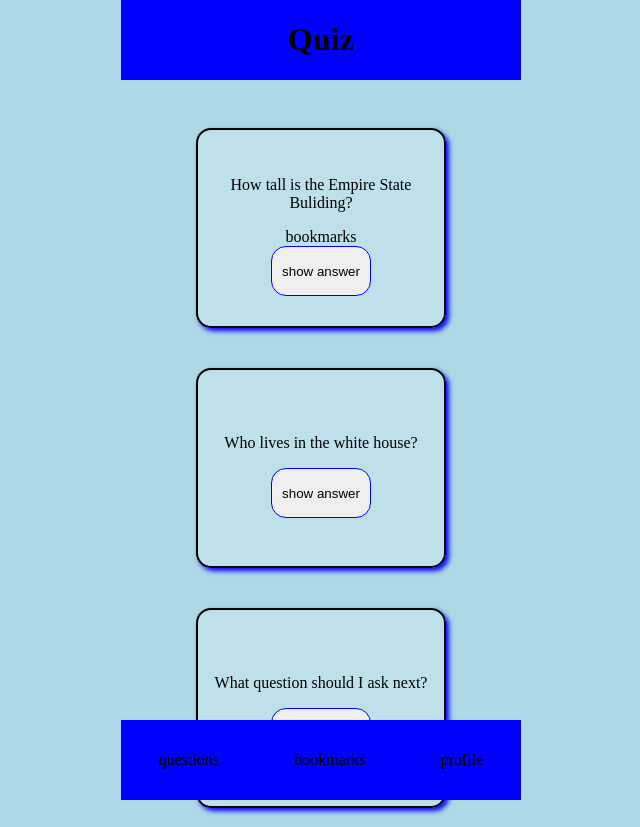
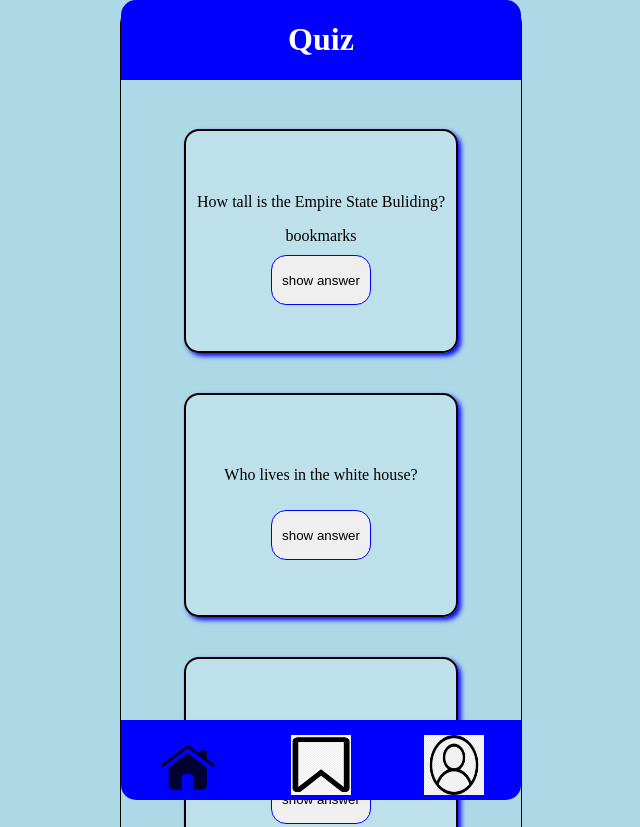
Before and after one commit to JohannaHopp/quiz-app, a plain HTML site: page index.html in a window 1280 px wide. Shown: the top 827 px of the page, without its empty margins (319-959 px from the left). Drawn offline with Linux system fonts and the light colour scheme.

Commit message:
fix bugs

```diff
--- a/index.html
+++ b/index.html
@@ -40,9 +40,13 @@
     <!--footer-section-->
     <footer>
       <nav class="nav">
-        <a><p>questions</p></a>
-        <a><p>bookmarks</p></a>
-        <a><p>profile</p></a>
+        <a href="/index.html">
+          <img src="style/pictures/home-black.jpeg" alt="home"
+        /></a>
+        <a href="">
+          <img src="style/pictures/bookmark.png" alt="bookmarks"
+        /></a>
+        <a href=""> <img src="style/pictures/profile.png" alt="profile" /></a>
       </nav>
     </footer>
   </body>
--- a/style/stylesheet.css
+++ b/style/stylesheet.css
@@ -1,34 +1,37 @@
-* {
+@import "./components/global.css" {
   box-sizing: border-box;
 }
 
 body {
   margin-left: auto;
   margin-right: auto;
-  margin-bottom: 150px;
-  height: 1000px;
+  height: 1300px;
   width: 400px;
-  background-color: lightblue;
   display: flex;
   flex-direction: column;
+  justify-content: space-between;
+  border: 1px solid black;
+  border-radius: 15px;
+  background-color: lightblue;
 }
 
 header {
   height: 80px;
   width: 400px;
   background-color: blue;
+  color: white;
   text-align: center;
   position: fixed;
-  margin-top: -8px;
+  top: 0%;
+  border-top-left-radius: 15px;
+  border-top-right-radius: 15px;
 }
 
 main {
   display: flex;
   flex-direction: column;
-  justify-content: space-around;
   align-items: center;
   margin-top: 100px;
-  background-color: lightblue;
 }
 
 .question-card1,
@@ -38,6 +41,7 @@ main {
   height: 200px;
   width: 250px;
   margin: 5%;
+  padding: 10px;
   border: 2px solid black;
   border-radius: 15px;
   box-shadow: 3px 3px 5px blue;
@@ -52,6 +56,7 @@ main {
 button {
   height: 50px;
   width: 100px;
+  margin-top: 10px;
   border: 1px solid blue;
   border-radius: 15px;
   display: flex;
@@ -63,8 +68,9 @@ button {
 footer {
   height: 80px;
   width: 400px;
-  margin-top: 700px;
   background-color: blue;
+  border-bottom-left-radius: 15px;
+  border-bottom-right-radius: 15px;
   text-align: center;
   position: fixed;
   bottom: 0%;
@@ -76,3 +82,8 @@ footer {
   justify-content: space-around;
   padding-top: 15px;
 }
+
+img {
+  height: 60px;
+  width: 60px;
+}
```
Also changed, not shown: style/pictures/bookmark.png (added), style/pictures/home-black.jpeg (added), style/pictures/home-white.png (added), style/pictures/home.png (added), style/pictures/profile.png (added).
